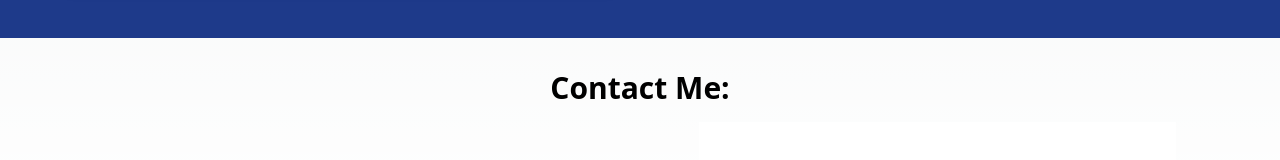
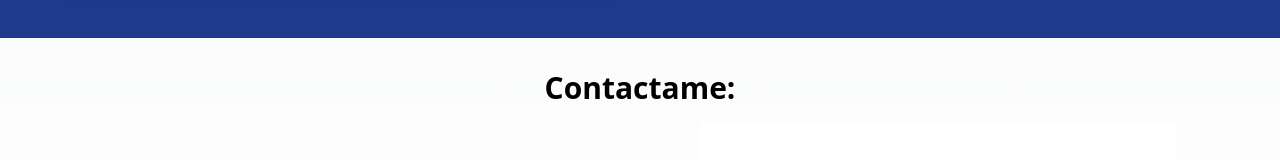
Before and after one commit to SantiPagge/Portfolio, a Next.js app: page / in a window 1280 px wide. Shown: the part 1454-1614 px from the top of the page. Built offline with nearby package versions, Linux system fonts and the light colour scheme.

Commit message:
actualizacion de cv

```diff
--- a/src/components/SobreMi.jsx
+++ b/src/components/SobreMi.jsx
@@ -20,7 +20,7 @@ export const SobreMi = () => {
             <a href='https://wa.me/542364347911' target="_blank" rel="noopener noreferrer"><Image src='/whatsapp.png' alt='linkedin' width={30} height={30} className='hover:scale-125 transform transition-transform duration-500'/></a>
             </div>
             <div className='flex justify-center pt-4'>
-                <a href='https://drive.google.com/file/d/1Z8fFfUQWezDEMm3NUgoTcbrT4bbS5Zy5/view?usp=share_link' target="_blank" rel="noopener noreferrer"><button className='bg-blue-800 w-auto rounded-md p-2 font-bold hover:scale-125 transform transition-transform duration-500'>Ver mi CV</button></a>
+                <a href='https://drive.google.com/file/d/1_Cqqk_nr73rZ3jUIXuddP48KAhOEaAC_/view?usp=sharing' target="_blank" rel="noopener noreferrer"><button className='bg-blue-800 w-auto rounded-md p-2 font-bold hover:scale-125 transform transition-transform duration-500'>Ver mi CV</button></a>
             </div>
             </div>
         </div>
--- a/src/pages/index.js
+++ b/src/pages/index.js
@@ -25,7 +25,7 @@ export default function Home() {
       </div>
     </div>
       <div className='flex p-4 justify-center'>
-        <h1 className='font-bold text-3xl mt-4'>Contact Me:</h1>
+        <h1 className='font-bold text-3xl mt-4'>Contactame:</h1>
       </div>
         <div className='flex justify-center'>
           <ContactForm/>
```
